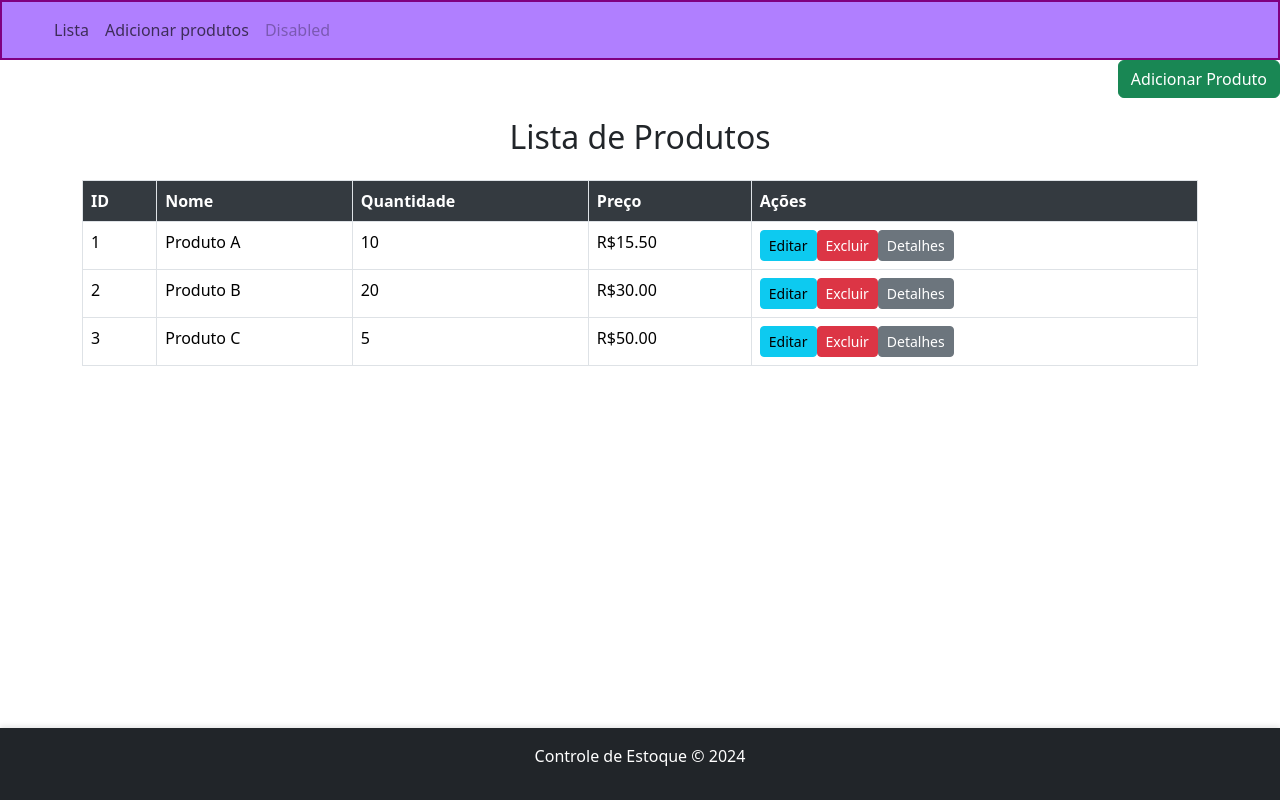
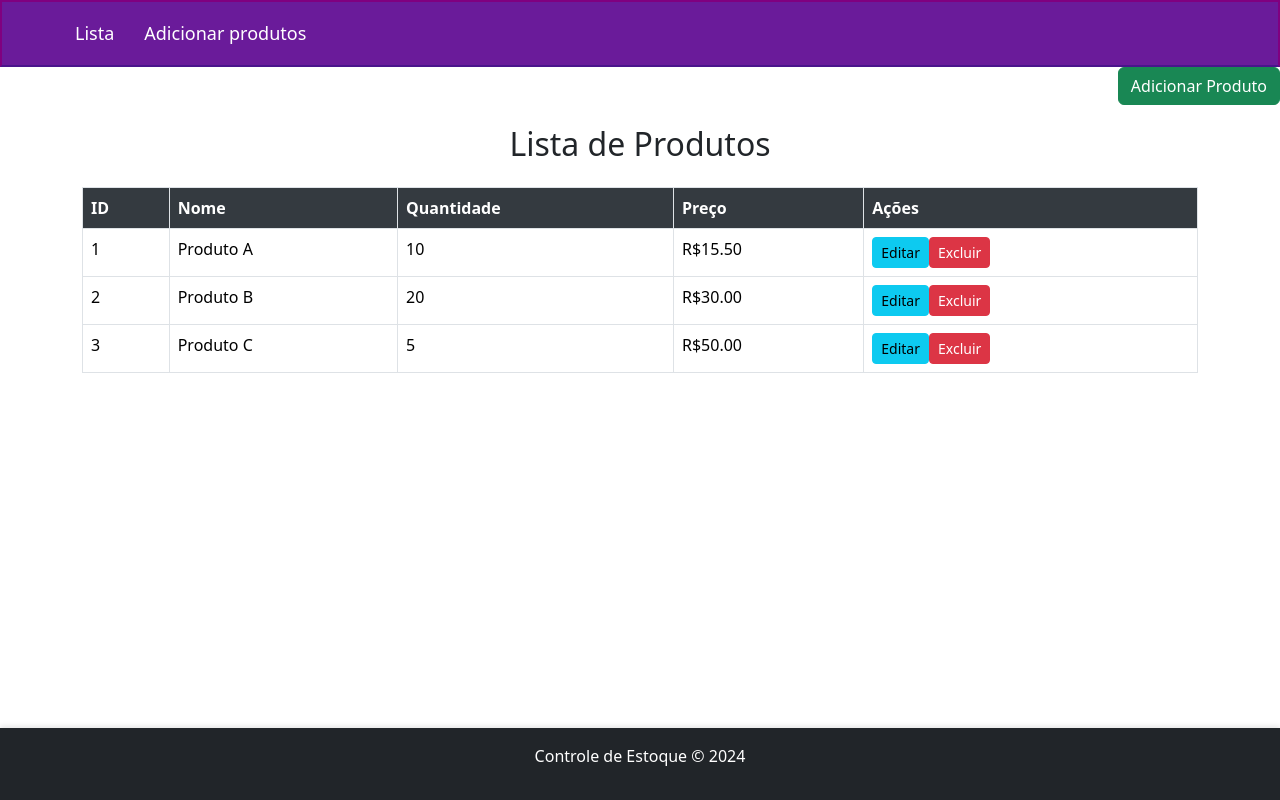
Before and after one commit to PriscilaDamaceno/starttech, an Angular app: page /produtos-lista in a window 1280 px wide. Built offline with nearby package versions, Linux system fonts and the light colour scheme.

Commit message:
estilização navbar

```diff
--- a/src/app/navbar/navbar.component.css
+++ b/src/app/navbar/navbar.component.css
@@ -2,3 +2,24 @@
     background-color: rgb(176, 127, 255);
     border: solid 2px purple;
 }
+nav.navbar {
+    background-color: #6a1b9a; /* Cor de fundo da navbar */
+    border-bottom: 2px solid #4a148c; /* Linha inferior */
+  }
+
+  .navbar-nav .nav-link {
+    color: white;
+    font-size: 18px;
+    padding: 10px 15px;
+  }
+
+  .navbar-nav .nav-link:hover {
+    background-color: #4a148c; /* Cor de fundo ao passar o mouse */
+    border-radius: 5px;
+  }
+
+  .navbar-brand {
+    font-size: 22px;
+    font-weight: bold;
+    color: white;
+  }
--- a/src/app/navbar/navbar.component.html
+++ b/src/app/navbar/navbar.component.html
@@ -13,12 +13,9 @@
             <a class="nav-link" href="#">Lista</a>
           </li>
           <li class="nav-item">
-            <a class="nav-link" href="#">Adicionar produtos</a>
+            <a class="nav-link" ng-reflect-router-link="/produtos-form">Adicionar produtos</a>
           </li>
-          <li class="nav-item">
-            <a class="nav-link disabled" aria-disabled="true">Disabled</a>
-          </li>
-        </ul>
+              </ul>
       </div>
     </div>
   </nav>
--- a/src/app/produtos-lista/produtos-lista.component.html
+++ b/src/app/produtos-lista/produtos-lista.component.html
@@ -24,8 +24,7 @@
           <td>
             <button class="btn btn-info btn-sm" [routerLink]="['/produtos-form', produto.id]">Editar</button>
             <button class="btn btn-danger btn-sm" (click)="deletarProduto(produto.id)">Excluir</button>
-            <button class="btn btn-secondary btn-sm" [routerLink]="['/produtos-detalhe', produto.id]">Detalhes</button>
-        </td>
+
         </tr>
       </tbody>
     </table>
```
